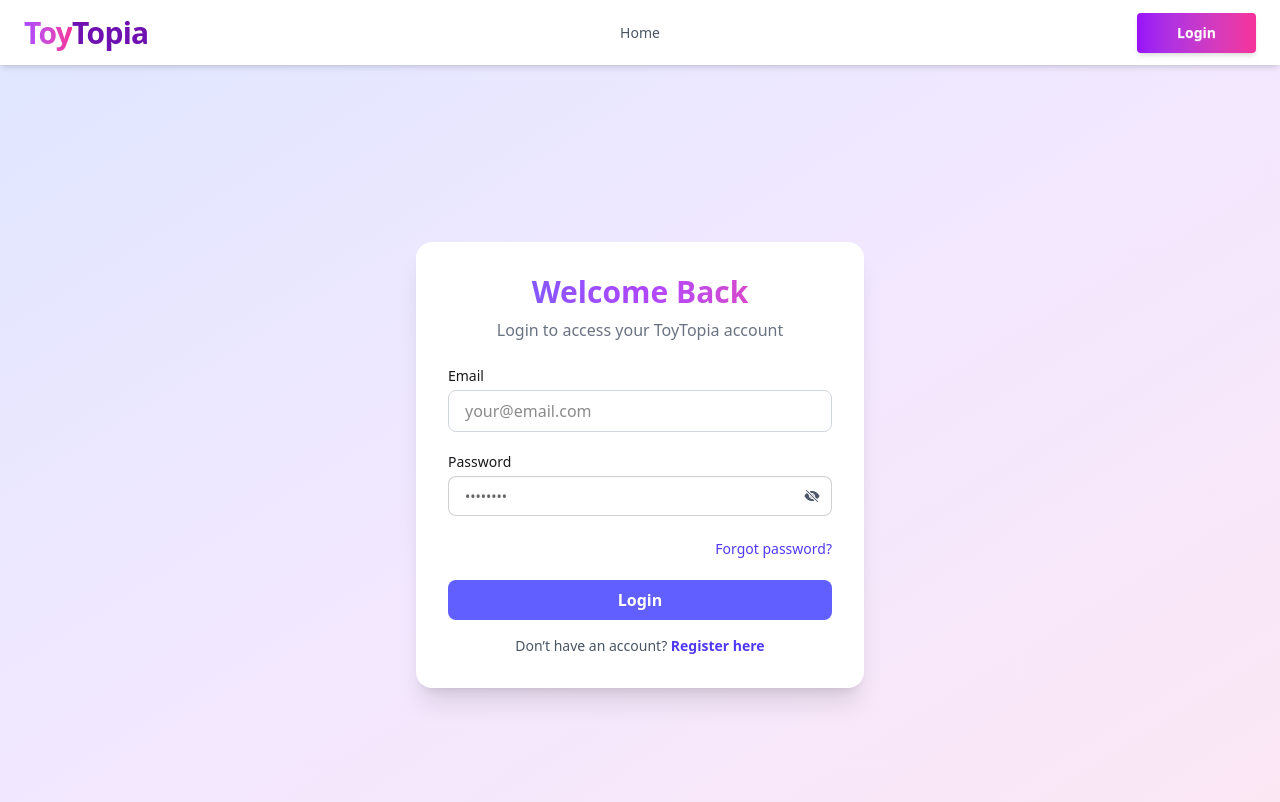
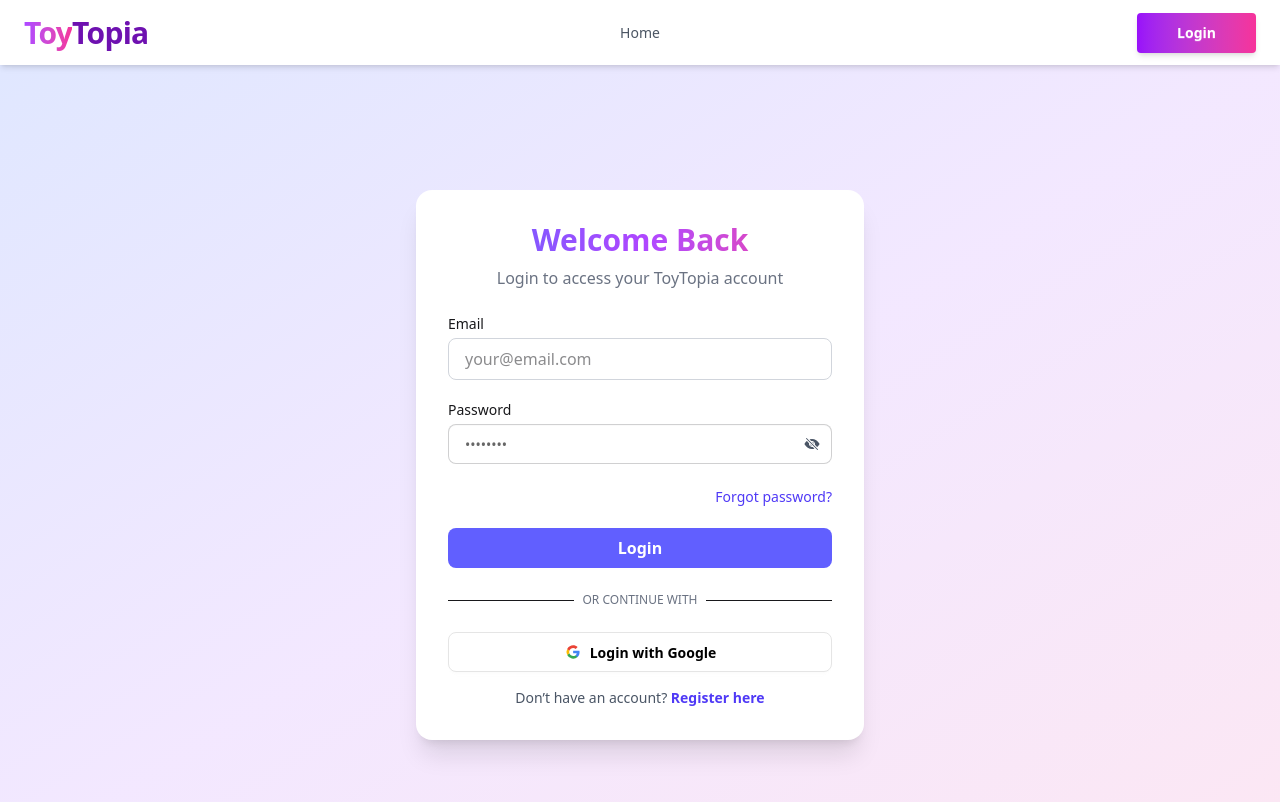
Before and after one commit to sagor280/assignment-9-toytopia, a React (Vite) app: page /auth/login in a window 1280 px wide. Shown: the top 802 px of the page. Built offline with nearby package versions, Linux system fonts and the light colour scheme; no server answers.

Commit message:
google signIn && profile update

```diff
--- a/src/Component/Navber.jsx
+++ b/src/Component/Navber.jsx
@@ -2,6 +2,7 @@
 import { Link, NavLink } from "react-router";
 import { AuthContext } from "../provider/AuthProvider";
 import "./Navber.css";
+import { toast } from "react-toastify";
 
 const Navbar = () => {
   const { user, logOut } = useContext(AuthContext);
@@ -9,7 +10,7 @@
   const handleLogOut = () => {
     logOut()
       .then(() => {
-        alert("You logged out successfully");
+        toast.success("You logged out successfully");
       })
       .catch((error) => {
         console.log(error);
@@ -44,7 +45,6 @@
 
   return (
     <div className="navbar bg-base-100 px-6 shadow-md sticky top-0 z-50">
-      <div>{user && user.email}</div>
       {/* Left - Logo */}
       <div className="navbar-start">
         {/* Mobile menu */}
@@ -89,8 +89,18 @@
         <ul className="menu menu-horizontal px-1 space-x-4">{links}</ul>
       </div>
 
-      {/* Right - Login / Logout */}
-      <div className="navbar-end">
+      {/* Right - User Info / Login */}
+      <div className="navbar-end flex items-center gap-3">
+        {user && (
+          <div className="tooltip tooltip-bottom" data-tip={user.displayName || "User"}>
+            <img
+              src={user.photoURL}
+              alt="User Avatar"
+              className="w-10 h-10 rounded-full border-2 border-purple-400"
+            />
+          </div>
+        )}
+
         {user ? (
           <button
             onClick={handleLogOut}
--- a/src/Page/Login.jsx
+++ b/src/Page/Login.jsx
@@ -11,11 +11,11 @@
   const [show, setShow] = useState(false);
   const emailRef = useRef(null);
 
-  const { signIn, resetPassword } = useContext(AuthContext);
+  const { signIn, resetPassword, googleLogin } = useContext(AuthContext);
   const location = useLocation();
   const navigate = useNavigate();
 
-  // Login function
+  // Email-password login
   const handleLogin = (e) => {
     e.preventDefault();
     setError("");
@@ -35,7 +35,7 @@
       });
   };
 
-  // Forgot Password function
+  // Forgot Password
   const handleForgetPassword = () => {
     const email = emailRef.current.value;
     if (!email) {
@@ -49,6 +49,21 @@
         setLoading(false);
         toast.success("Check your email to reset password!");
         window.open("https://mail.google.com", "_blank");
+      })
+      .catch((err) => {
+        setLoading(false);
+        toast.error(err.message);
+      });
+  };
+
+  // Google Login
+  const handleGoogleLogin = () => {
+    setLoading(true);
+    googleLogin()
+      .then(() => {
+        setLoading(false);
+        navigate(location.state ? location.state : "/");
+        toast.success("Logged in with Google!");
       })
       .catch((err) => {
         setLoading(false);
@@ -113,6 +128,7 @@
             </button>
           </div>
 
+          {/* Submit Button */}
           <button
             type="submit"
             disabled={loading}
@@ -121,6 +137,53 @@
             {loading ? "Loading..." : "Login"}
           </button>
         </form>
+
+        {/* OR Continue with */}
+        <div className="relative my-6">
+          <div className="absolute inset-0 flex items-center">
+            <span className="w-full border-t"></span>
+          </div>
+          <div className="relative flex justify-center text-xs uppercase">
+            <span className="bg-white px-2 text-gray-500">
+              Or continue with
+            </span>
+          </div>
+        </div>
+
+        {/* Google Login Button */}
+        <button
+          onClick={handleGoogleLogin}
+          className="btn w-full rounded-lg bg-white hover:bg-[#e01476] text-black border-[#e5e5e5] flex items-center justify-center gap-2"
+        >
+          <svg
+            aria-label="Google logo"
+            width="18"
+            height="18"
+            xmlns="http://www.w3.org/2000/svg"
+            viewBox="0 0 512 512"
+          >
+            <g>
+              <path d="m0 0H512V512H0" fill="#fff"></path>
+              <path
+                fill="#34a853"
+                d="M153 292c30 82 118 95 171 60h62v48A192 192 0 0190 341"
+              ></path>
+              <path
+                fill="#4285f4"
+                d="m386 400a140 175 0 0053-179H260v74h102q-7 37-38 57"
+              ></path>
+              <path
+                fill="#fbbc02"
+                d="m90 341a208 200 0 010-171l63 49q-12 37 0 73"
+              ></path>
+              <path
+                fill="#ea4335"
+                d="m153 219c22-69 116-109 179-50l55-54c-78-75-230-72-297 55"
+              ></path>
+            </g>
+          </svg>
+          Login with Google
+        </button>
 
         <p className="text-center text-sm text-gray-600 mt-4">
           Don’t have an account?{" "}
--- a/src/Page/Register.jsx
+++ b/src/Page/Register.jsx
@@ -1,10 +1,12 @@
 import React, { useContext, useState } from 'react';
-import { Link } from 'react-router';
+import { Link, useNavigate } from 'react-router';
 import { AuthContext } from '../provider/AuthProvider';
+import { toast } from 'react-toastify';
 
 const Register = () => {
-  const { createUser, setUser } = useContext(AuthContext);
+  const { createUser, setUser, updateUser, googleLogin } = useContext(AuthContext);
   const [error, setError] = useState("");
+  const navigate = useNavigate();
 
   const handleRegister = (e) => {
     e.preventDefault();
@@ -14,7 +16,7 @@
     const email = form.email.value;
     const password = form.password.value;
 
-
+    // Password validation
     const upperCase = /[A-Z]/.test(password);
     const lowerCase = /[a-z]/.test(password);
     const minLength = password.length >= 6;
@@ -32,16 +34,38 @@
       return;
     }
 
-
     setError("");
 
-
+    // Create User
     createUser(email, password)
       .then((res) => {
         const user = res.user;
-        setUser(user);
+        updateUser({ displayName: name, photoURL: photo })
+          .then(() => {
+            setUser({ ...user, displayName: name, photoURL: photo });
+            toast.success("Registration successful!");
+            navigate("/");
+          })
+          .catch((error) => {
+            console.log(error);
+            setUser(user);
+            toast.error("Registration successful but profile update failed!");
+            navigate("/");
+          });
+
         form.reset();
-        alert("Registration successful!");
+      })
+      .catch((error) => {
+        setError(error.message);
+      });
+  };
+
+  //  Google Login Function
+  const handleGoogleLogin = () => {
+    googleLogin()
+      .then(() => {
+        toast(" Logged in with Google!");
+        navigate("/");
       })
       .catch((error) => {
         setError(error.message);
@@ -109,12 +133,11 @@
             <input
               name="password"
               type="password"
-              placeholder="••••••••"
+              placeholder="password"
               className="w-full px-4 py-2 border border-gray-300 rounded-lg focus:ring-2 focus:ring-indigo-400 outline-none"
               required
             />
           </div>
-
 
           {error && (
             <p className="text-red-500 text-sm font-medium text-center">
@@ -130,20 +153,27 @@
           </button>
         </form>
 
+        {/* OR continue with */}
         <div className="relative my-6">
           <div className="absolute inset-0 flex items-center">
             <span className="w-full border-t"></span>
           </div>
           <div className="relative flex justify-center text-xs uppercase">
-            <span className="bg-white px-2 text-gray-500">Or continue with</span>
+            <span className="bg-white px-2 text-gray-500">
+              Or continue with
+            </span>
           </div>
         </div>
 
-        <button className="btn w-full rounded-lg bg-white hover:bg-[#e01476] text-black border-[#e5e5e5]">
+        {/* Google Button */}
+        <button
+          onClick={handleGoogleLogin}
+          className="btn w-full rounded-lg bg-white hover:bg-[#e01476] text-black border-[#e5e5e5] flex items-center justify-center gap-2"
+        >
           <svg
             aria-label="Google logo"
-            width="16"
-            height="16"
+            width="18"
+            height="18"
             xmlns="http://www.w3.org/2000/svg"
             viewBox="0 0 512 512"
           >
--- a/src/provider/AuthProvider.jsx
+++ b/src/provider/AuthProvider.jsx
@@ -3,10 +3,13 @@
 import {
   createUserWithEmailAndPassword,
   getAuth,
+  GoogleAuthProvider,
   onAuthStateChanged,
   sendPasswordResetEmail,
   signInWithEmailAndPassword,
-  signOut
+  signInWithPopup,
+  signOut,
+  updateProfile
 } from "firebase/auth";
 
 export const AuthContext = createContext();
@@ -21,10 +24,19 @@
     return createUserWithEmailAndPassword(auth, email, password);
   };
 
+  const provider =new GoogleAuthProvider();
+  const googleLogin = () => {
+  return signInWithPopup(auth, provider);
+};
+
   const signIn = (email, password) => {
     setLoading(true);
     return signInWithEmailAndPassword(auth, email, password);
   };
+
+  const updateUser =(updatedData)=>{
+    return updateProfile(auth.currentUser,updatedData)
+  }
 
   const resetPassword = (email) => {
     setLoading(true);
@@ -54,6 +66,8 @@
     resetPassword,
     loading,
     setLoading,
+    updateUser,
+    googleLogin ,
   };
 
   return <AuthContext.Provider value={authData}>{children}</AuthContext.Provider>;
```
